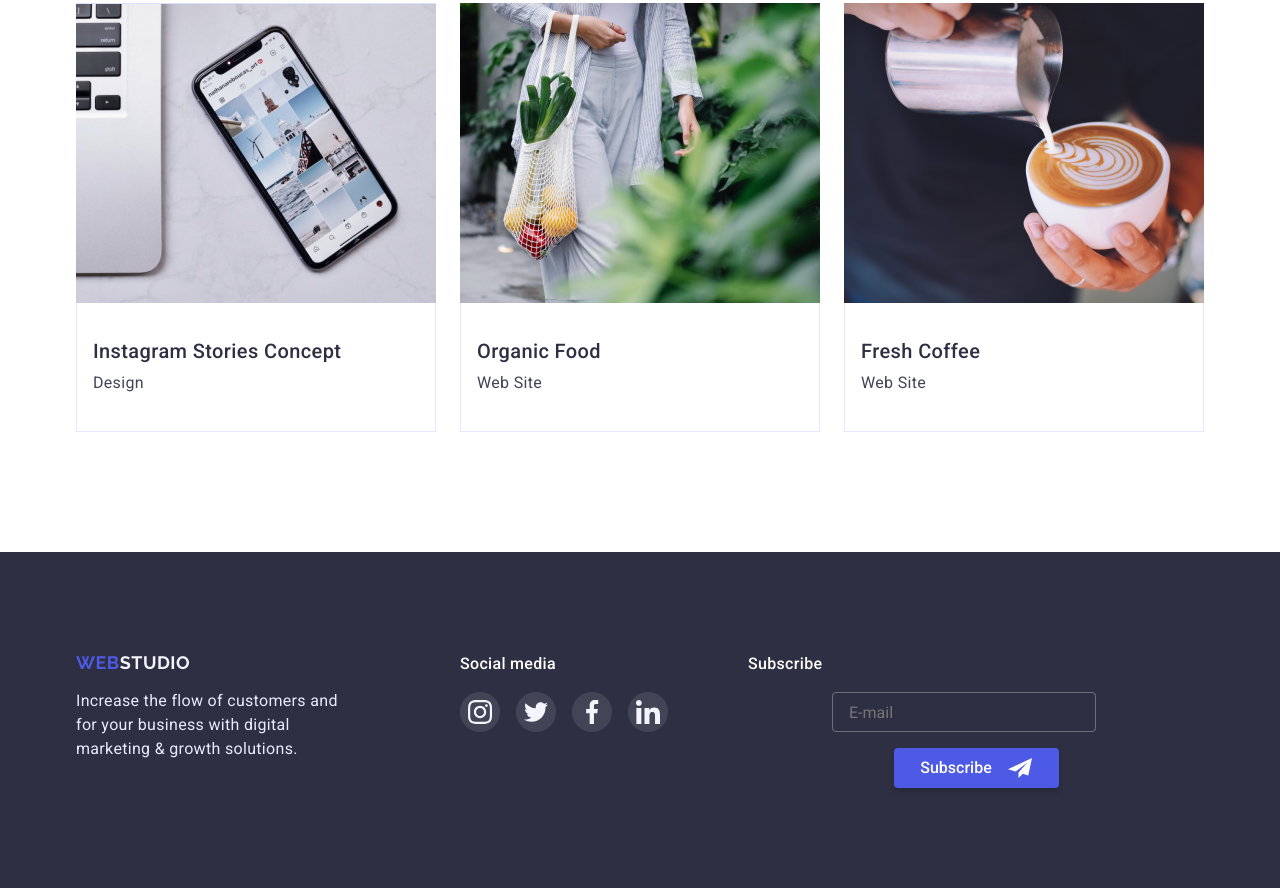
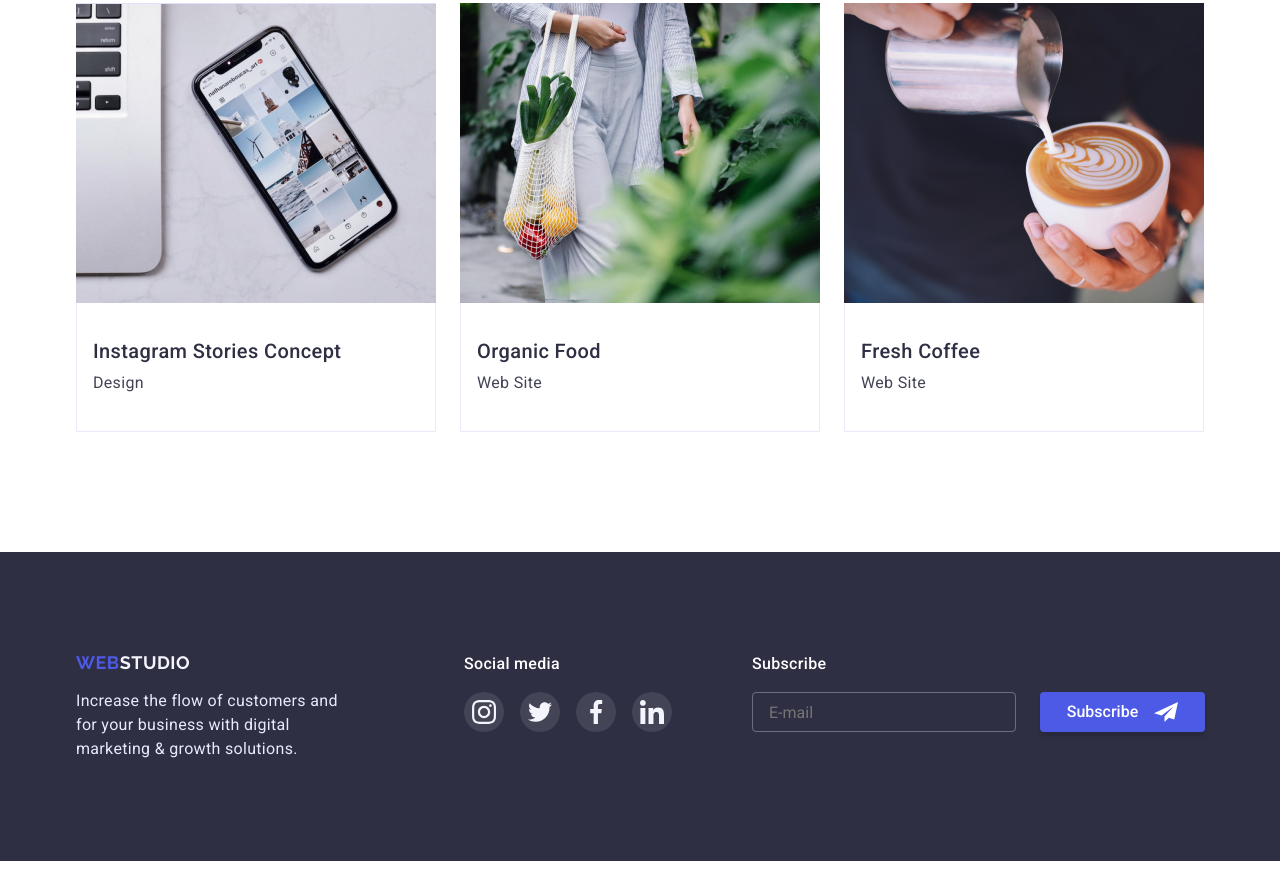
Before and after one commit to YYuliia1102/goit-markup-hw-07, a plain HTML site: page portfolio.html in a window 1280 px wide. Shown: the part 1240-2128 px from the top of the page. After the commit the page ends 2101 px from the top, so only its background shows below. Drawn offline with Linux system fonts and the light colour scheme.

Commit message:
added changes footer

```diff
--- a/portfolio.html
+++ b/portfolio.html
@@ -273,9 +273,10 @@
     </main>
 
     <!--Footer-->
+
     <footer class="footer">
       <div class="container">
-        <div>
+        <div class="footer-wrap">
           <a class="logo-footer link" href="./index.html">
             <span class="logo-web">Web</span>Studio
           </a>
@@ -320,12 +321,12 @@
         </div>
         <div class="subscribe-wrap">
           <h3 class="subscribe-title">Subscribe</h3>
-          <form class="form-subscribe">
-            <span class="form-input-wrapper">
+          <form class="footer-subscribe">
+            <span class="footer-input-wrapper ">
               <input
                 type="email"
                 name="user_email"
-                class="form-input-subscribe"
+                class="form-input-subscribe "
                 placeholder="E-mail"
               />
             </span>
```
Lines whose indentation alone changed are shown as unchanged.
